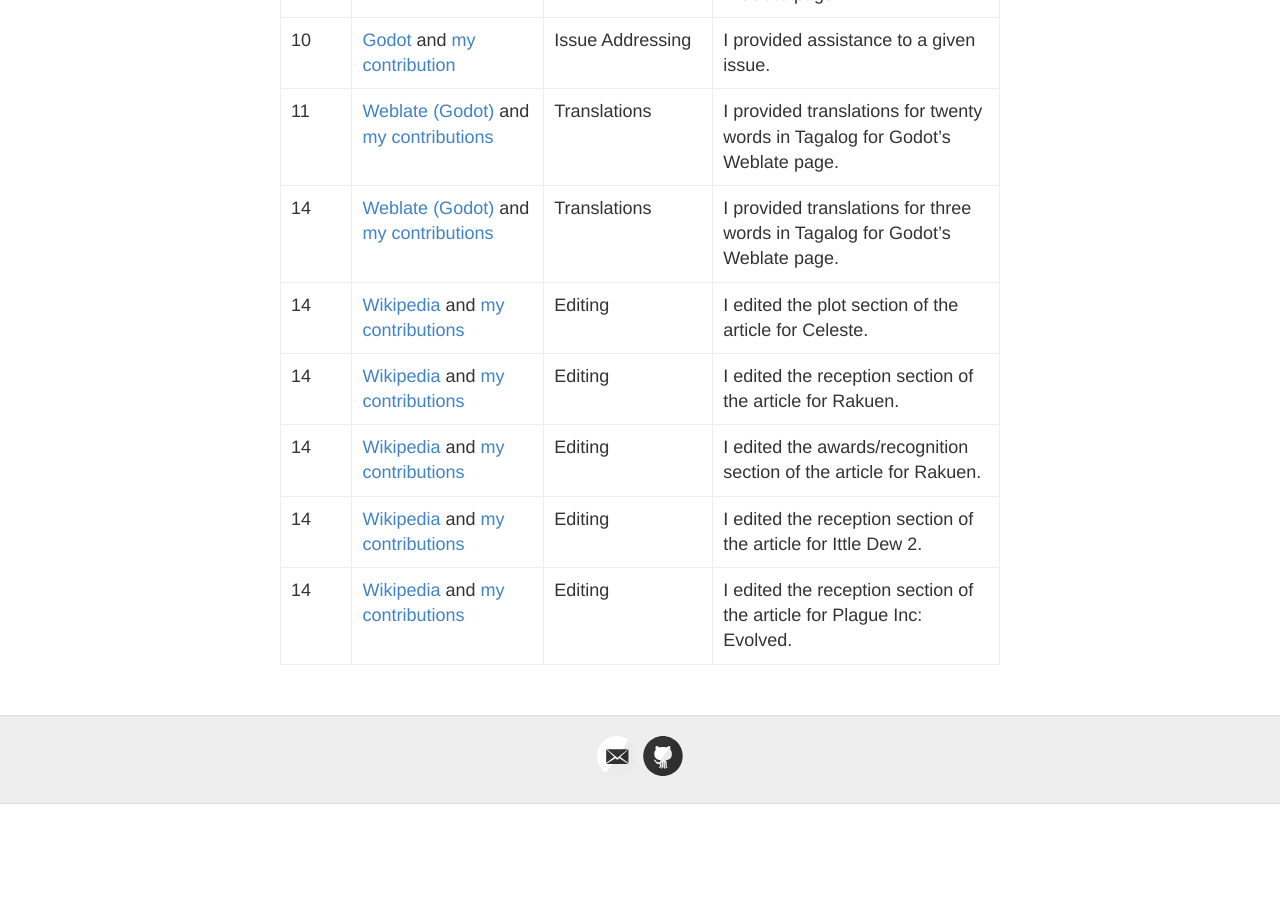
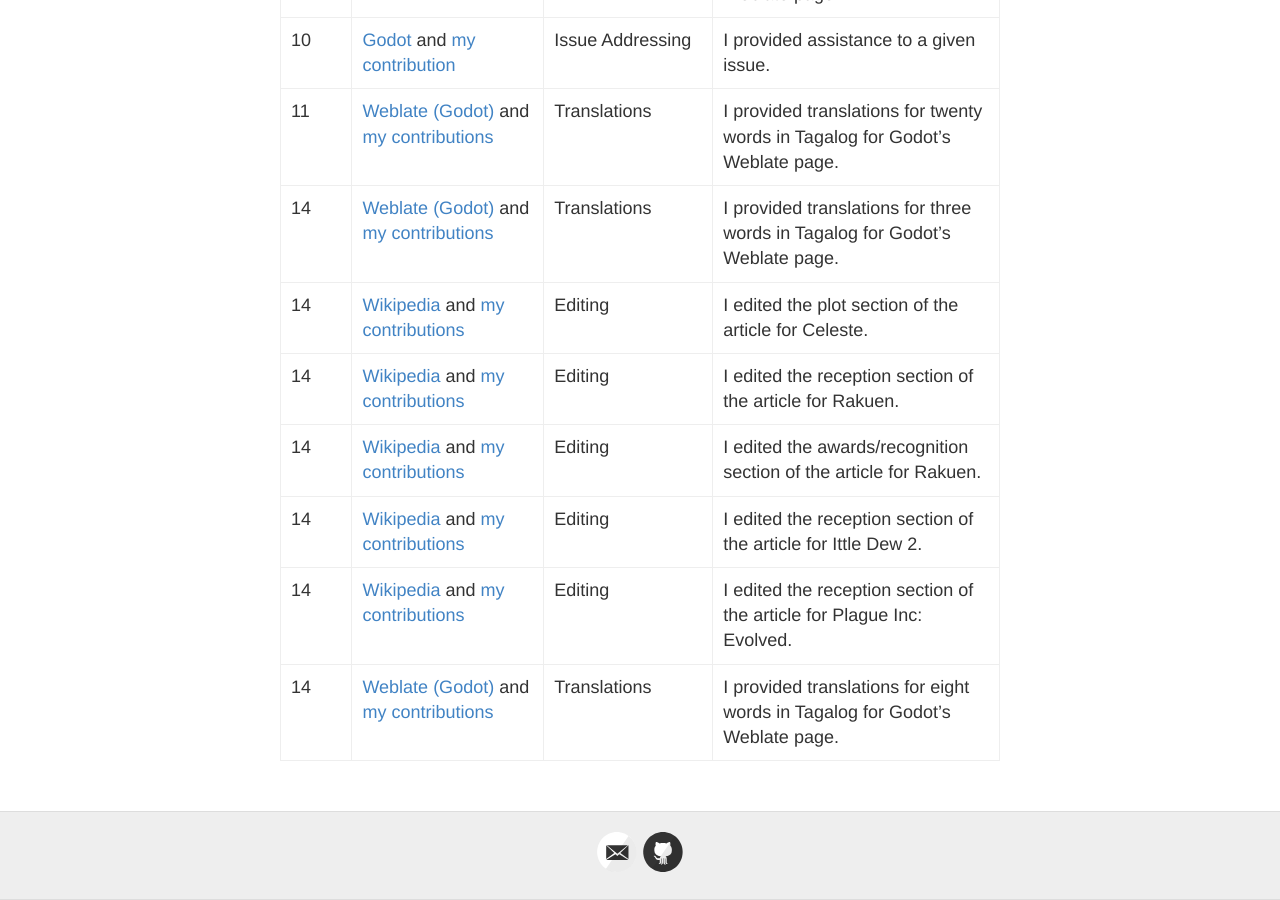
Before and after one commit to hunter-college-ossd-fall-2019/Bakainkorp-weekly, a Jekyll site: the page built from contributions.md, in a window 1280 px wide and 900 px high, scrolled down 2260 px. Built offline with Jekyll 4.4.1, drawn with Linux system fonts in a browser that asks for light colours; before the commit the page ends 3064 px from its top, so only the background shows below that.

Commit message:
Update contributions.md

```diff
--- a/contributions.md
+++ b/contributions.md
@@ -49,3 +49,4 @@ Replace the first row below with your contribution.
 |  14   | [Wikipedia](https://www.wikipedia.org) and [my contributions](https://en.wikipedia.org/wiki/Special:Contributions/Bakainkorp)| Editing | I edited the awards/recognition section of the article for Rakuen. |
 |  14   | [Wikipedia](https://www.wikipedia.org) and [my contributions](https://en.wikipedia.org/wiki/Special:Contributions/Bakainkorp)| Editing | I edited the reception section of the article for Ittle Dew 2. |
 |  14   | [Wikipedia](https://www.wikipedia.org) and [my contributions](https://en.wikipedia.org/wiki/Special:Contributions/Bakainkorp)| Editing | I edited the reception section of the article for Plague Inc: Evolved. |
+|  14   | [Weblate (Godot)](https://hosted.weblate.org/projects/godot-engine/godot/) and [my contributions](https://hosted.weblate.org/user/Bakainkorp/)   | Translations  |  I provided translations for eight words in Tagalog for Godot's Weblate page. |
```
